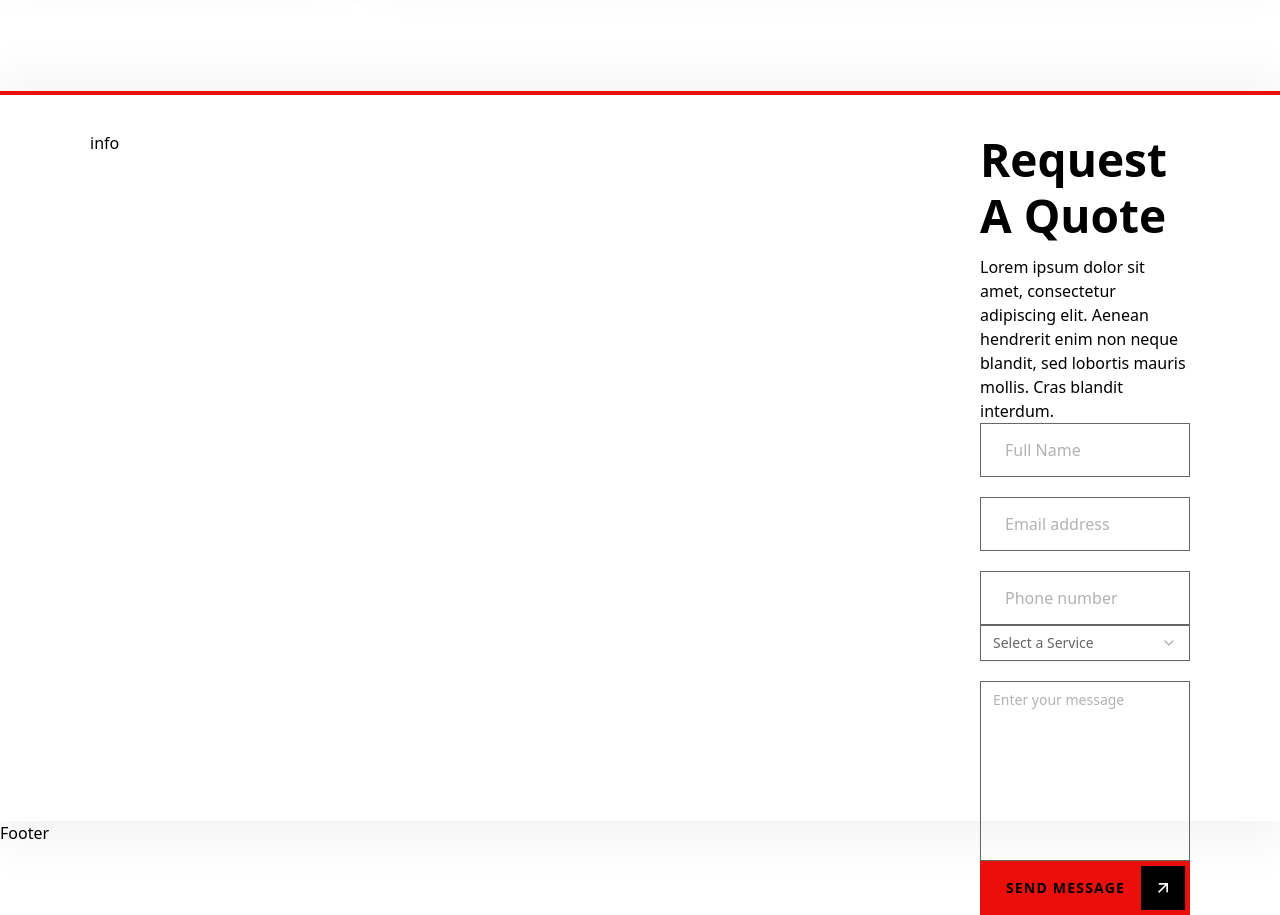
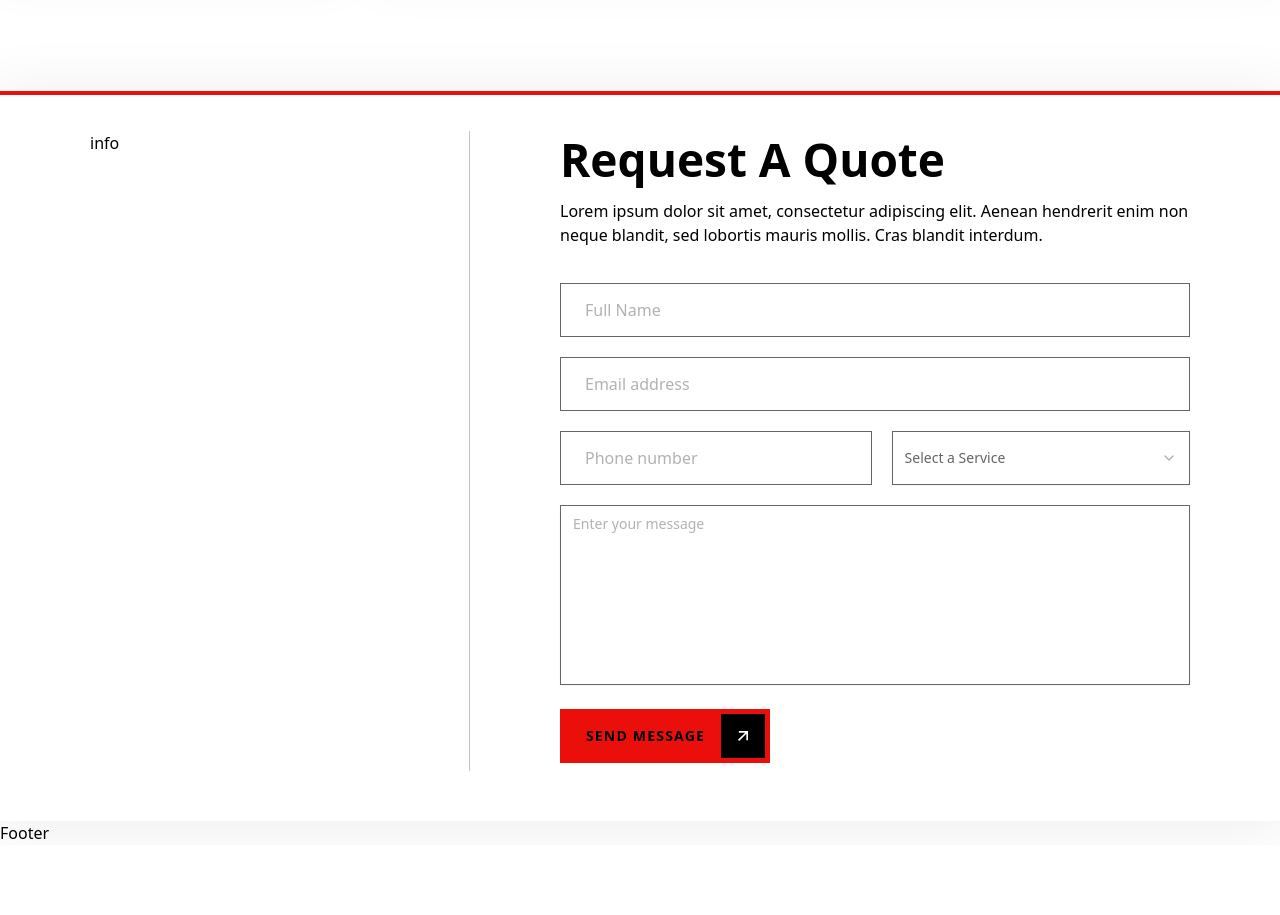
Before and after one commit to Sam-Rytech/de-alice-New, a Next.js app: page / in a window 1280 px wide. Shown: the part 5020-5935 px from the top of the page. After the commit the page ends 5865 px from the top, so only its background shows below. Built offline with nearby package versions, Linux system fonts and the light colour scheme.

Commit message:
Updated the contact, form and select

```diff
--- a/components/Contact.jsx
+++ b/components/Contact.jsx
@@ -7,13 +7,13 @@ const Contact = () => {
     <div id="contact" className="pt-16 xl:pt-32">
       <div className="container mx-auto">
         <div className="w-full xl:h-[730px] shadow-custom p-4 xl:p-8 xl:px-[90px] xl:py-[36px] border-t-4 Primaryb">
-          <div className="flex flex-col xl:flex-row h-full gap-[40px] xl:gap[90px]">
+          <div className="flex flex-col xl:flex-row h-full gap-[40px] xl:gap-[90px]">
             {/* info */}
-            <div className="w-full">info</div>
+            <div className="w-full xl:max-w-[380px] xl:pr-[70px] xl:border-r xl:border-[#666666]/40 h-[640px]">info</div>
             {/* form */}
             <div className="flex-1">
               <h2 className="h2 mb-3">Request A Quote</h2>
-              <p>
+              <p className='mb-9'>
                 Lorem ipsum dolor sit amet, consectetur adipiscing elit. Aenean
                 hendrerit enim non neque blandit, sed lobortis mauris mollis.
                 Cras blandit interdum.
--- a/components/Form.jsx
+++ b/components/Form.jsx
@@ -14,11 +14,11 @@ import Button from './Button'
 
 const Form = () => {
   return (
-    <form className='flex flex-col'>
-      <div className='flex flex-col gap-[20px] mb-[20px]'>
+    <form className="flex flex-col">
+      <div className="flex flex-col gap-[20px] mb-[20px]">
         <Input type="fullname" placeholder="Full Name" />
         <Input type="email" placeholder="Email address" />
-        <div>
+        <div className="flex flex-col xl:flex-row gap-[20px]">
           <Input type="phone" placeholder="Phone number" />
           <Select>
             <SelectTrigger className="w-full rounded-none h-[54px] secondary outline-none">
@@ -36,13 +36,14 @@ const Form = () => {
           </Select>
         </div>
       </div>
-      <div>
+      <div className="flex flex-col gap-6">
         {/* text Area */}
-        <Textarea className="h-[180px] resize-none text-[#666666] rounded-none"
+        <Textarea
+          className="h-[180px] resize-none text-[#666666]  rounded-none"
           placeholder="Enter your message"
         />
         {/* btn */}
-        <Button text="Send message"/>
+        <Button text="Send message" />
       </div>
     </form>
   )
--- a/components/ui/select.jsx
+++ b/components/ui/select.jsx
@@ -35,7 +35,7 @@ function SelectTrigger({
       data-slot="select-trigger"
       data-size={size}
       className={cn(
-        "border-input data-[placeholder]:text-muted-foreground [&_svg:not([class*='text-'])]:text-muted-foreground focus-visible:border-ring focus-visible:ring-ring/50 aria-invalid:ring-destructive/20 dark:aria-invalid:ring-destructive/40 aria-invalid:border-destructive dark:bg-input/30 dark:hover:bg-input/50 flex w-fit items-center justify-between gap-2 rounded-md border bg-transparent px-3 py-2 text-sm whitespace-nowrap shadow-xs transition-[color,box-shadow] outline-none focus-visible:ring-[3px] disabled:cursor-not-allowed disabled:opacity-50 data-[size=default]:h-9 data-[size=sm]:h-8 *:data-[slot=select-value]:line-clamp-1 *:data-[slot=select-value]:flex *:data-[slot=select-value]:items-center *:data-[slot=select-value]:gap-2 [&_svg]:pointer-events-none [&_svg]:shrink-0 [&_svg:not([class*='size-'])]:size-4",
+        "border-input data-[placeholder]:text-muted-foreground [&_svg:not([class*='text-'])]:text-muted-foreground focus-visible:border-ring focus-visible:ring-ring/50 aria-invalid:ring-destructive/20 dark:aria-invalid:ring-destructive/40 aria-invalid:border-destructive dark:bg-input/30 dark:hover:bg-input/50 flex w-fit items-center justify-between gap-2 rounded-md border bg-transparent px-3 py-2 text-sm whitespace-nowrap shadow-xs transition-[color,box-shadow] outline-none focus-visible:ring-[3px] disabled:cursor-not-allowed disabled:opacity-50 h-[54px] data-[size=sm]:h-8 *:data-[slot=select-value]:line-clamp-1 *:data-[slot=select-value]:flex *:data-[slot=select-value]:items-center *:data-[slot=select-value]:gap-2 [&_svg]:pointer-events-none [&_svg]:shrink-0 [&_svg:not([class*='size-'])]:size-4",
         className
       )}
       {...props}>
```
